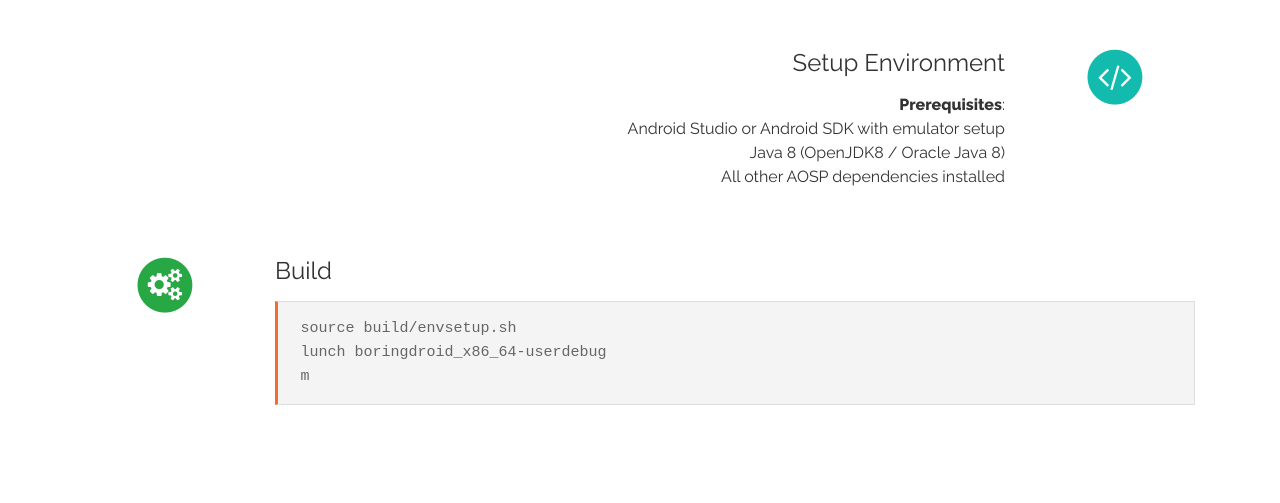
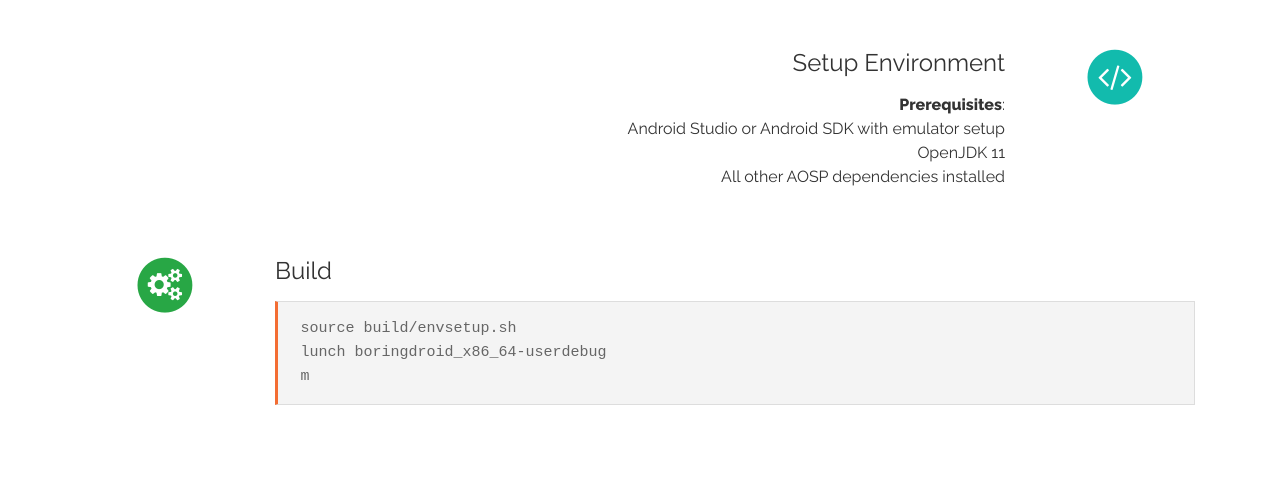
Before and after one commit to boringdroid/boringdroid.github.io, a plain HTML site: page index.html in a window 1280 px wide. Shown: the part 1959-2462 px from the top of the page. Drawn offline with nearby package versions, Linux system fonts and the light colour scheme; a web font is replaced by a local one.

Commit message:
Change java prerequisite to OpenJDK 11
Signed-off-by: utzcoz <utzcoz@outlook.com>

```diff
--- a/index.html
+++ b/index.html
@@ -99,7 +99,7 @@
               </span> </div>
             <div class="text-lg-right text-right order-lg-1 col-lg-10 col-9">
               <h4>Setup Environment</h4>
-              <p class="text-right"><b>Prerequisites</b>:<br>Android Studio or Android SDK with emulator setup<br>Java 8 (OpenJDK8 / Oracle Java 8)<br>All other AOSP dependencies installed</p>
+              <p class="text-right"><b>Prerequisites</b>:<br>Android Studio or Android SDK with emulator setup<br>OpenJDK 11<br>All other AOSP dependencies installed</p>
             </div>
           </div>
         </div>
```
